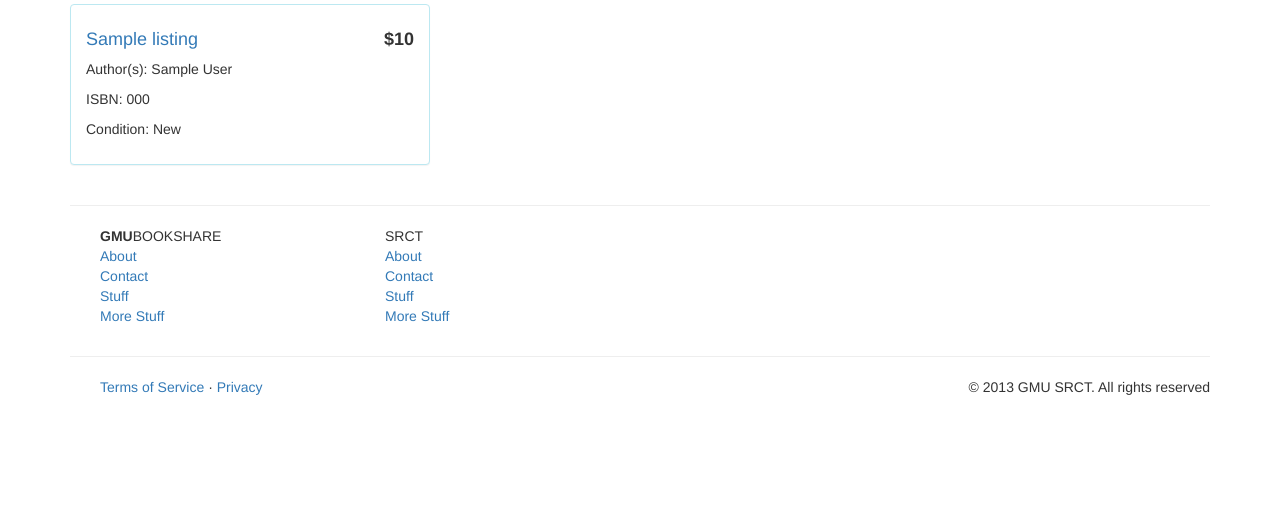
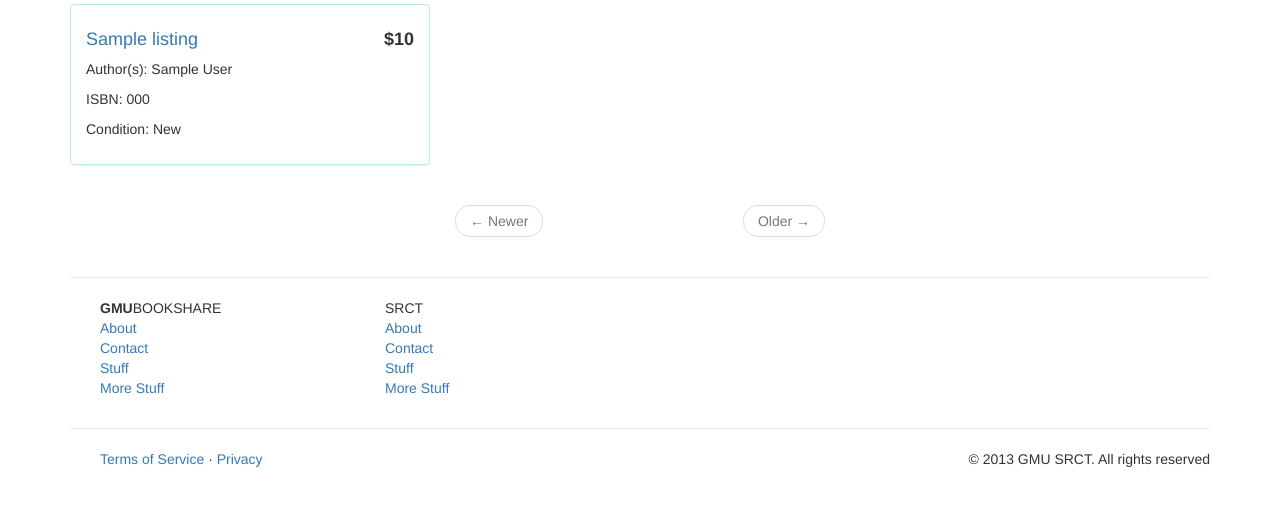
Before and after one commit to srct/bookshare, a Django app: page / in a window 1280 px wide. Shown: the part 294-800 px from the top of the page. Run offline with Django 3.2, Linux system fonts and the light colour scheme; a user stored in the database is signed in; tables that the repository leaves empty hold one stand-in row (values such as "Sample post"); parts of the project's set-up code (start-up, migrations or seed data) failed here and were passed over; some libraries are stand-ins or nearby versions.

Commit message:
Added pagination links

```diff
--- a/bookshare/templates/index.html
+++ b/bookshare/templates/index.html
@@ -32,8 +32,9 @@ GMU Bookshare &bull; Homepage
 
 <hr/>
 
+{% if listings %}
+
   <div class="row">
-{% if listings %}
 
     {% comment %}
       Essentially the logic here is to create 3 columns where
@@ -60,8 +61,49 @@ GMU Bookshare &bull; Homepage
     {% endfor %}
     {% endwith %}
 
+  </div>
+
+  <div class="row">
+    <div class="col-lg-4 col-lg-offset-4">
+
+      <ul class="pager">
+
+        {% if listings.has_previous %}
+          <li class="previous">
+            <a href="?page={{ listings.previous_page_number }}">
+              &larr; Newer
+            </a>
+          </li>
+        {% else %}
+          <li class="previous disabled">
+            <a>
+              &larr; Newer
+            </a>
+          </li>
+        {% endif %}
+
+        {% if listings.has_next %}
+          <li class="next">
+            <a href="?page={{ listings.next_page_number }}">
+              Older &rarr;
+            </a>
+          </li>
+        {% else %}
+          <li class="next disabled">
+            <a>
+              Older &rarr;
+            </a>
+          </li>
+        {% endif %}
+
+      </ul>
+
+    </div>
+  </div>
+
 {% else %}
 
+  <div class="row">
     <div class="col-lg-12 text-center">
       <div class="panel panel-warning">
         <div class="panel-body">
@@ -74,8 +116,8 @@ GMU Bookshare &bull; Homepage
         </div>
       </div>
     </div>
+  </div>
 
 {% endif %}
-</div>
 
 {% endblock %}
```
Lines whose indentation alone changed are shown as unchanged.
